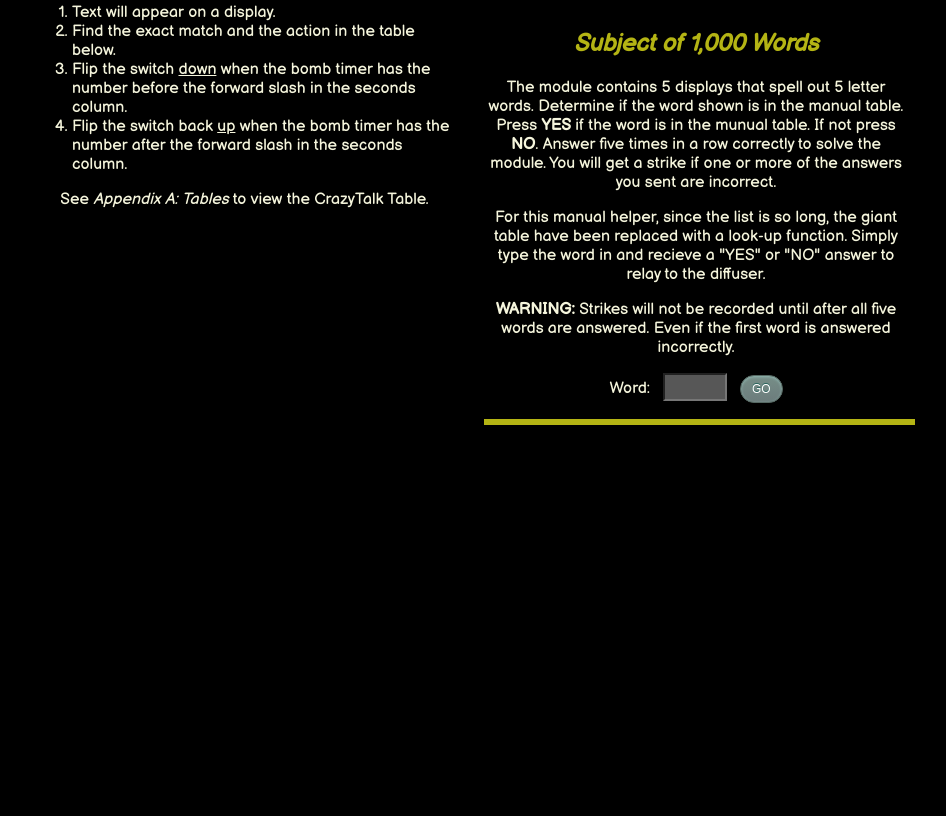
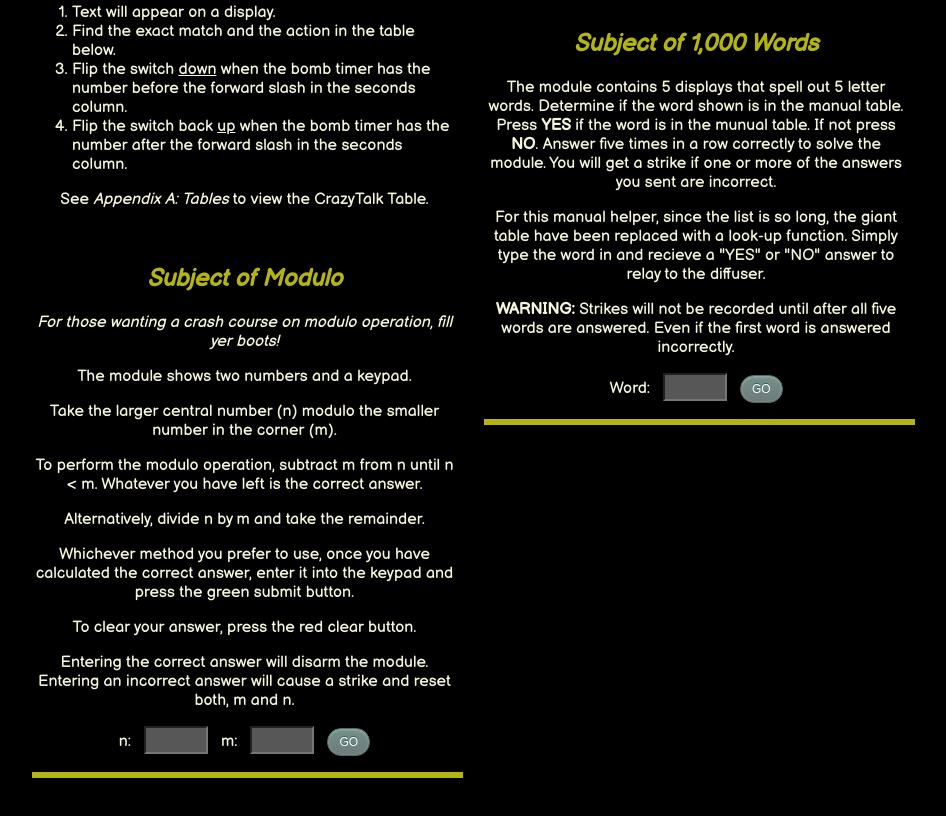
Before and after one commit to ryand067/KTANE_ManualHelper, a plain HTML site: page index.html in a window 1280 px wide. Shown: the part 1882-2698 px from the top of the page, without its empty margins (6-952 px from the left). Before the commit the page ends 2346 px from the top, so only its background shows below. Drawn offline with Linux system fonts and the light colour scheme.

Commit message:
Started adding the MODULO MM

```diff
--- a/index.html
+++ b/index.html
@@ -66,6 +66,20 @@
                     <li>Flip the switch back <u>up</u> when the bomb timer has the number after the forward slash in the seconds column.</li>
                 </ol>
                 <p>See <i>Appendix A: Tables</i> to view the CrazyTalk Table.</p>
+                <br>
+
+                <!--Subject of Modulo-->
+                <h2>Subject of Modulo</h2>
+                <p><i>For those wanting a crash course on modulo operation, fill yer boots!</i></p>
+                <p>The module shows two numbers and a keypad.</p>
+                <p>Take the larger central number (n) modulo the smaller number in the corner (m).</p>
+                <p>To perform the modulo operation, subtract m from n until n &lt; m. Whatever you have left is the correct answer.</p>
+                <p>Alternatively, divide n by m and take the remainder.</p>
+                <p>Whichever method you prefer to use, once you have calculated the correct answer, enter it into the keypad and press the green submit button.</p>
+                <p>To clear your answer, press the red clear button.</p>
+                <p>Entering the correct answer will disarm the module. Entering an incorrect answer will cause a strike and reset both, m and n.</p>
+                <p>n:  &nbsp; <input type="number" maxlength="3" size="3" cols="3" class="NumberBoxes" id="moduloN"> &nbsp; m: &nbsp; <input type="number" maxlength="3" size="3" cols="3" class="NumberBoxes" id="moduloM"> &nbsp; <button class="binaryGo" onclick="modulosGo()" id="chickynuggys">GO</button></p>
+                <p class="resultBox" id="modRes"></p>
                 <br>
             </div>
             <div id="other_right">
@@ -218,4 +232,12 @@
             document.getElementById("chickynuggys").click();
         }
     });
+
+    var input2 = document.getElementById("moduloM");
+    input2.addEventListener("keyup", function(event) {
+        if (event.keyCode === 13) {
+            event.preventDefault();
+            document.getElementById("modulosGo").click();
+        }
+    });
 </script>
```
